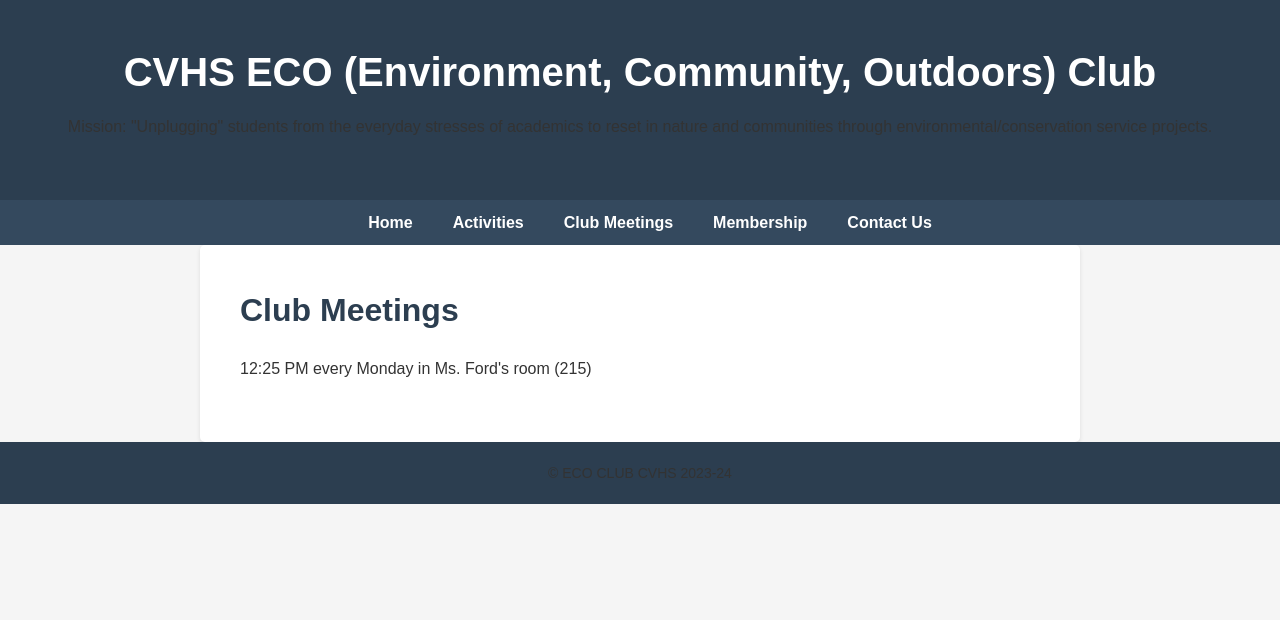
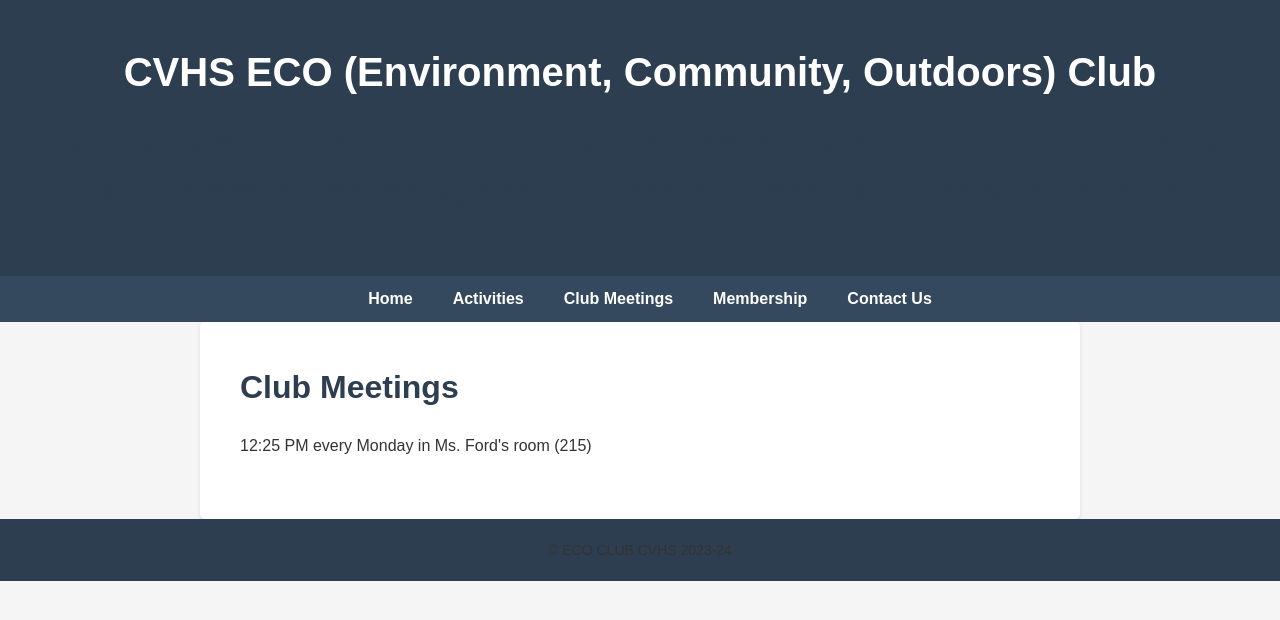
Before and after one commit to justinleahy07/CVHSECOCLUB, a plain HTML site: page meetings.html in a window 1280 px wide. Drawn offline with Linux system fonts and the light colour scheme.

Commit message:
Update meetings.html

```diff
--- a/meetings.html
+++ b/meetings.html
@@ -9,7 +9,7 @@
 <body>
  <header>
         <h1>CVHS ECO (Environment, Community, Outdoors) Club</h1>
-        <p>Mission: "Unplugging" students from the everyday stresses of academics to reset in nature and communities through environmental/conservation service projects.</p>
+        <h2>Unplugging students from the everyday stresses of academics to reset in nature and communities through environmental/conservation service projects</h2>
     </header>
  <nav>
         <ul>
```
